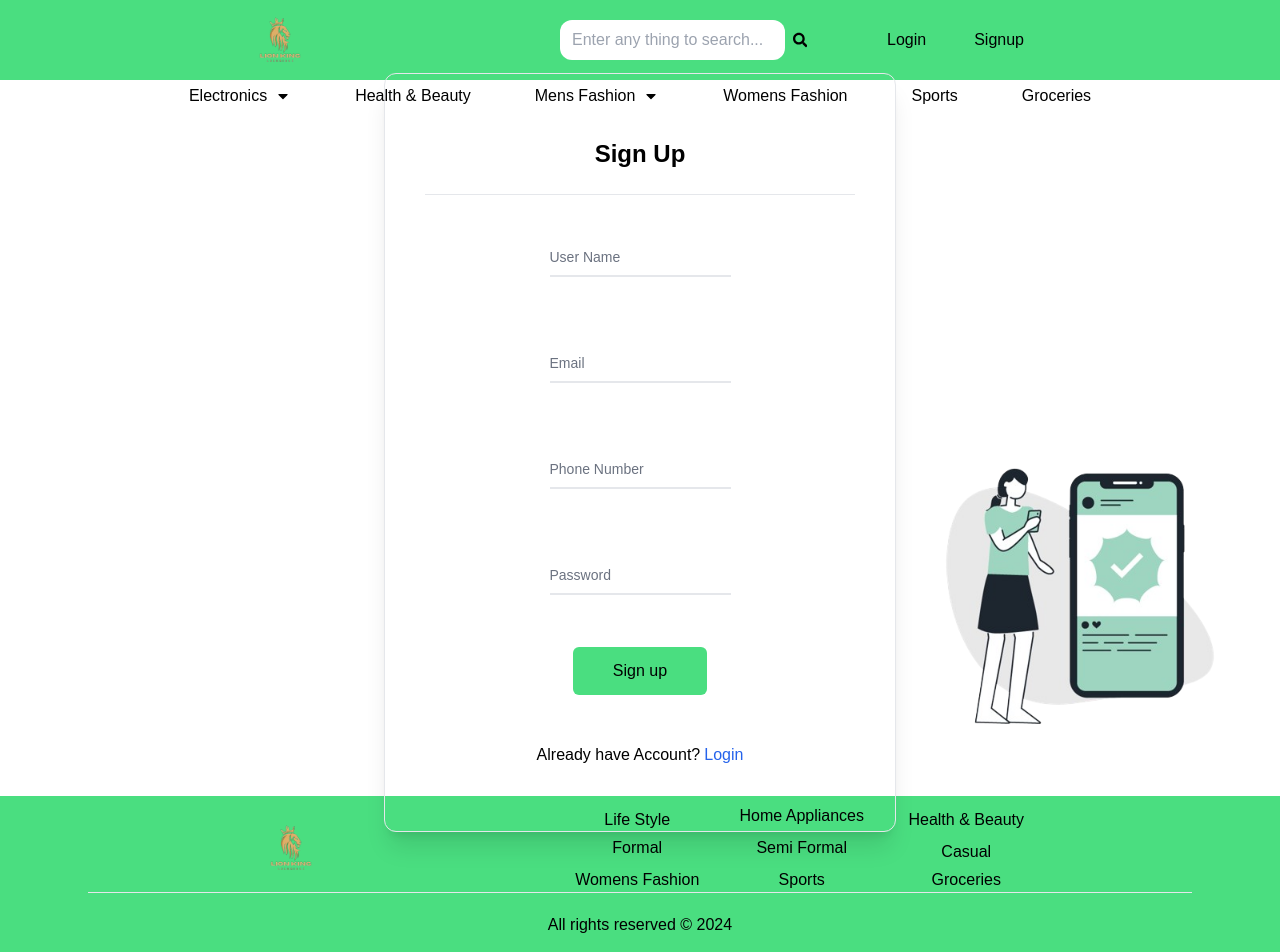
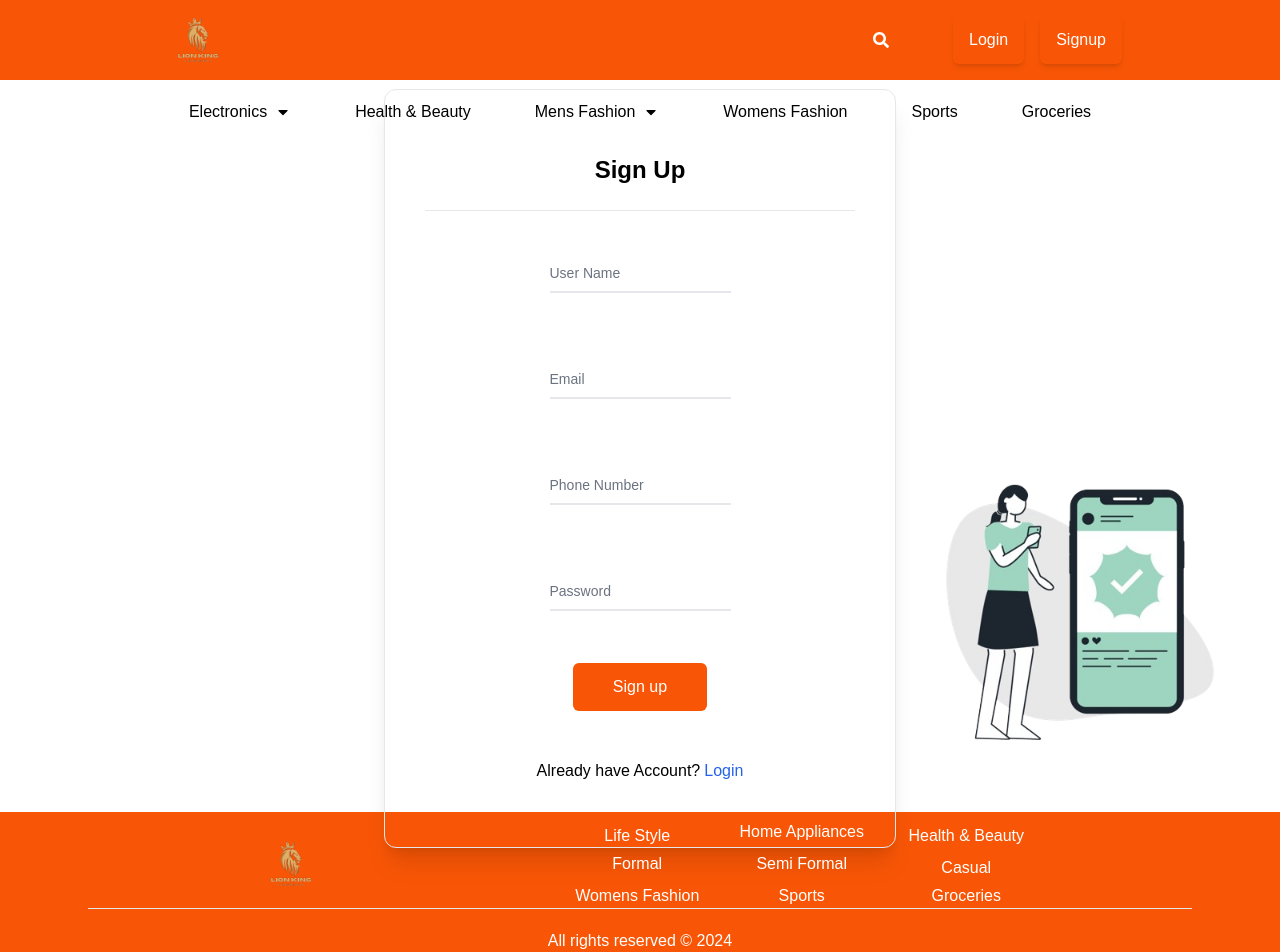
Before and after one commit to Th-Sagar/Ecommerce_next, a Next.js app: page /signup in a window 1280 px wide. Shown: the top 952 px of the page. Built offline with nearby package versions, Linux system fonts and the light colour scheme.

Commit message:
feat:add timmer

```diff
--- a/package.json
+++ b/package.json
@@ -9,9 +9,12 @@
     "lint": "next lint"
   },
   "dependencies": {
+    "@gsap/react": "^2.1.0",
     "axios": "^1.6.8",
+    "gsap": "^3.12.5",
     "next": "14.1.3",
     "react": "^18",
+    "react-countdown": "^2.3.5",
     "react-dom": "^18",
     "react-icons": "^5.0.1",
     "react-slick": "^0.30.2",
--- a/src/app/globals.css
+++ b/src/app/globals.css
@@ -7,6 +7,13 @@
 body {
   font-family: poppins, sans-serif !important;
 
+
+}
+
+*{
+  margin: 0;
+  padding: 0;
+  box-sizing: border-box;
 }
 @media (max-width: 768px) {
   .slick-prev,
--- a/src/app/signup/page.jsx
+++ b/src/app/signup/page.jsx
@@ -23,12 +23,12 @@ const signup = () => {
             <input
               type="text"
               id="UserName"
-              class="block py-2.5 px-0 w-full text-sm text-gray-900 bg-transparent border-0 border-b-2 focus:outline-none focus:ring-0 focus:border-green-400 peer"
+              class="block py-2.5 px-0 w-full text-sm text-gray-900 bg-transparent border-0 border-b-2 focus:outline-none focus:ring-0 focus:border-oranges peer"
               placeholder=" "
             />
             <label
               for="UserName"
-              class="absolute text-sm text-gray-500 duration-300 transform -translate-y-6  top-3 -z-10 origin-[0] peer-focus:start-0 peer-focus:text-green-400 peer-placeholder-shown:scale-100 peer-placeholder-shown:translate-y-0  peer-focus:-translate-y-6 rtl:peer-focus:translate-x-1/4 rtl:peer-focus:left-auto"
+              class="absolute text-sm text-gray-500 duration-300 transform -translate-y-6  top-3 -z-10 origin-[0] peer-focus:start-0 peer-focus:text-oranges peer-placeholder-shown:scale-100 peer-placeholder-shown:translate-y-0  peer-focus:-translate-y-6 rtl:peer-focus:translate-x-1/4 rtl:peer-focus:left-auto"
             >
               User Name
             </label>
@@ -38,12 +38,12 @@ const signup = () => {
             <input
               type="text"
               id="Email"
-              class="block py-2.5 px-0 w-full text-sm text-gray-900 bg-transparent border-0 border-b-2 focus:outline-none focus:ring-0 focus:border-green-400 peer"
+              class="block py-2.5 px-0 w-full text-sm text-gray-900 bg-transparent border-0 border-b-2 focus:outline-none focus:ring-0 focus:border-oranges peer"
               placeholder=" "
             />
             <label
               for="Email"
-              class="absolute text-sm text-gray-500 duration-300 transform -translate-y-6  top-3 -z-10 origin-[0] peer-focus:start-0 peer-focus:text-green-400 peer-placeholder-shown:scale-100 peer-placeholder-shown:translate-y-0  peer-focus:-translate-y-6 rtl:peer-focus:translate-x-1/4 rtl:peer-focus:left-auto"
+              class="absolute text-sm text-gray-500 duration-300 transform -translate-y-6  top-3 -z-10 origin-[0] peer-focus:start-0 peer-focus:text-oranges peer-placeholder-shown:scale-100 peer-placeholder-shown:translate-y-0  peer-focus:-translate-y-6 rtl:peer-focus:translate-x-1/4 rtl:peer-focus:left-auto"
             >
               Email
             </label>
@@ -54,12 +54,12 @@ const signup = () => {
             <input
               type="number"
               id="PhoneNumber"
-              class="block py-2.5 px-0 w-full text-sm text-gray-900 bg-transparent border-0 border-b-2 focus:outline-none focus:ring-0 focus:border-green-400 peer [appearance:textfield] [&::-webkit-outer-spin-button]:appearance-none [&::-webkit-inner-spin-button]:appearance-none"
+              class="block py-2.5 px-0 w-full text-sm text-gray-900 bg-transparent border-0 border-b-2 focus:outline-none focus:ring-0 focus:border-oranges peer [appearance:textfield] [&::-webkit-outer-spin-button]:appearance-none [&::-webkit-inner-spin-button]:appearance-none"
               placeholder=" "
             />
             <label
               for="Phone number"
-              class="absolute text-sm text-gray-500 duration-300 transform -translate-y-6  top-3 -z-10 origin-[0] peer-focus:start-0 peer-focus:text-green-400 peer-placeholder-shown:scale-100 peer-placeholder-shown:translate-y-0  peer-focus:-translate-y-6 rtl:peer-focus:translate-x-1/4 rtl:peer-focus:left-auto"
+              class="absolute text-sm text-gray-500 duration-300 transform -translate-y-6  top-3 -z-10 origin-[0] peer-focus:start-0 peer-focus:text-oranges peer-placeholder-shown:scale-100 peer-placeholder-shown:translate-y-0  peer-focus:-translate-y-6 rtl:peer-focus:translate-x-1/4 rtl:peer-focus:left-auto"
             >
               Phone Number
             </label>
@@ -70,19 +70,19 @@ const signup = () => {
             <input
               type="text"
               id="Password"
-              class="block py-2.5 px-0 w-full text-sm text-gray-900 bg-transparent border-0 border-b-2 focus:outline-none focus:ring-0 focus:border-green-400 peer"
+              class="block py-2.5 px-0 w-full text-sm text-gray-900 bg-transparent border-0 border-b-2 focus:outline-none focus:ring-0 focus:border-oranges peer"
               placeholder=" "
             />
             <label
               for="Password"
-              class="absolute text-sm text-gray-500 duration-300 transform -translate-y-6  top-3 -z-10 origin-[0] peer-focus:start-0 peer-focus:text-green-400 peer-placeholder-shown:scale-100 peer-placeholder-shown:translate-y-0  peer-focus:-translate-y-6 rtl:peer-focus:translate-x-1/4 rtl:peer-focus:left-auto"
+              class="absolute text-sm text-gray-500 duration-300 transform -translate-y-6  top-3 -z-10 origin-[0] peer-focus:start-0 peer-focus:text-oranges peer-placeholder-shown:scale-100 peer-placeholder-shown:translate-y-0  peer-focus:-translate-y-6 rtl:peer-focus:translate-x-1/4 rtl:peer-focus:left-auto"
             >
               Password
             </label>
           </div>
 
           <div className="mt-8">
-            <button className="py-3 px-10  bg-green-400 transition-all duration-500 ease-in hover:text-green-400 hover:bg-white rounded-md">
+            <button className="py-3 px-10  bg-oranges text-white transition-all duration-500 ease-in hover:text-oranges hover:bg-white rounded-md">
               Sign up
             </button>
           </div>
--- a/src/components/Footer.jsx
+++ b/src/components/Footer.jsx
@@ -46,7 +46,7 @@ const Footer = () => {
   }, []);
   return (
     <>
-      <section className="bg-green-400 text-center p-2 ">
+      <section className="bg-oranges text-white text-center p-2 ">
         <div className="flex justify-evenly items-center">
           <Link href={"/"}>
             <Image src="/logo.png" alt="logo" width={80} height={80} />
@@ -56,7 +56,7 @@ const Footer = () => {
             <li onClick={closeSideBar}>
               <Link
                 href={"/LifeStyle"}
-                className={`${pathname === "/LifeStyle" ? "text-red-500" : ""}`}
+                className={`${pathname === "/LifeStyle" ? "text-red-300" : ""}`}
               >
                 Life Style
               </Link>
@@ -66,7 +66,7 @@ const Footer = () => {
               <Link
                 href={"/HomeAppliances"}
                 className={`${
-                  pathname === "/HomeAppliances" ? "text-red-500" : ""
+                  pathname === "/HomeAppliances" ? "text-red-300" : ""
                 }`}
               >
                 Home Appliances
@@ -77,7 +77,7 @@ const Footer = () => {
               <Link
                 href={"/HealthBeauty"}
                 className={`${
-                  pathname === "/HealthBeauty" ? "text-red-500" : ""
+                  pathname === "/HealthBeauty" ? "text-red-300" : ""
                 }`}
               >
                 Health & Beauty
@@ -87,7 +87,7 @@ const Footer = () => {
             <li onClick={closeSideBar} className="mb-2">
               <Link
                 href={"/Formal"}
-                className={`${pathname === "/Formal" ? "text-red-500" : ""}`}
+                className={`${pathname === "/Formal" ? "text-red-300" : ""}`}
               >
                 Formal
               </Link>
@@ -97,7 +97,7 @@ const Footer = () => {
               <Link
                 href={"/SemiFormal"}
                 className={`${
-                  pathname === "/SemiFormal" ? "text-red-500" : ""
+                  pathname === "/SemiFormal" ? "text-red-300" : ""
                 }`}
               >
                 Semi Formal
@@ -107,7 +107,7 @@ const Footer = () => {
             <li onClick={closeSideBar}>
               <Link
                 href={"/Casual"}
-                className={`${pathname === "/Casual" ? "text-red-500" : ""}`}
+                className={`${pathname === "/Casual" ? "text-red-300" : ""}`}
               >
                 Casual
               </Link>
@@ -117,7 +117,7 @@ const Footer = () => {
               <Link
                 href={"/WomensFashion"}
                 className={`${
-                  pathname === "/WomensFashion" ? "text-red-500" : ""
+                  pathname === "/WomensFashion" ? "text-red-300" : ""
                 }`}
               >
                 Womens Fashion
@@ -126,7 +126,7 @@ const Footer = () => {
             <li onClick={closeSideBar}>
               <Link
                 href={"/Sports"}
-                className={`${pathname === "/Sports" ? "text-red-500" : ""}`}
+                className={`${pathname === "/Sports" ? "text-red-300" : ""}`}
               >
                 Sports
               </Link>
@@ -134,7 +134,7 @@ const Footer = () => {
             <li onClick={closeSideBar}>
               <Link
                 href={"/Groceries"}
-                className={`${pathname === "/Groceries" ? "text-red-500" : ""}`}
+                className={`${pathname === "/Groceries" ? "text-red-300" : ""}`}
               >
                 Groceries
               </Link>
--- a/src/components/Navbar.jsx
+++ b/src/components/Navbar.jsx
@@ -1,19 +1,37 @@
 "use client";
+import { useGSAP } from "@gsap/react";
+import gsap from "gsap";
 import Image from "next/image";
 import Link from "next/link";
-import React from "react";
+import React, { useState } from "react";
 import { FaSearch } from "react-icons/fa";
 
 const Navbar = () => {
+  const handleShow = () => {
+    gsap.to("#hideSearch", {
+      opacity: 0,
+      duration:0.1,
+      ease: "power4.out",
+    });
+    gsap.to("#searchitem", {
+      opacity: 1,
+      delay:0.3,
+      ease: "power4.out",
+    });
+  };
+
   return (
     <>
-      <section className="bg-green-400 ">
-        <nav className="flex items-center sm:justify-evenly gap-2 sm:gap-0">
+      <section className="bg-oranges text-white">
+        <nav className="flex items-center sm:justify-around gap-2 sm:gap-0">
           <Link href={"/"}>
-            <Image src="/logo.png"  alt="logo" width={80} height={80} />
+            <Image src="/logo.png" alt="logo" width={80} height={80} />
           </Link>
-          <ul className="flex gap-2 sm:gap-16">
-            <div className="flex justify-center items-center">
+          <ul className="flex gap-2 sm:gap-16 justify-center items-center">
+            <div
+              id="searchitem"
+              className="flex justify-center opacity-0  items-center  "
+            >
               <input
                 type="text"
                 className="rounded-xl py-2 pl-3 w-full outline-none p-1 "
@@ -25,17 +43,23 @@ const Navbar = () => {
               />
             </div>
 
+            <div onClick={handleShow}>
+              <FaSearch
+                id="hideSearch"
+                className="ml-2   hover:scale-105 transition-all duration-200 ease-in"
+                size={16}
+              />
+            </div>
+
             <div className="flex gap-1 sm:gap-4">
-              <button className=" py-3 px-4 hover:text-white hover:shadow-inner transition-all duration-500 ease-in  rounded-md hover:bg-green-600 ">
+              <button className=" py-3 px-4 shadow-md hover:shadow-inner transition-all duration-500 ease-in  rounded-md  ">
                 <Link href={"/login"}>Login</Link>
               </button>
 
-              <button className="py-3 px-4 hover:text-white hover:shadow-inner transition-all hover:bg-green-600 duration-500 ease-in  rounded-md  ">
+              <button className="py-3 px-4 shadow-md hover:shadow-inner transition-all  duration-500 ease-in  rounded-md  ">
                 <Link href={"/signup"}>Signup</Link>
               </button>
             </div>
-
-
           </ul>
         </nav>
       </section>
--- a/src/components/SideBar.jsx
+++ b/src/components/SideBar.jsx
@@ -48,7 +48,7 @@ const SideBar = () => {
     <>
       <section
         id="sidebar"
-        className="hidden sm:flex max-w-screen-2xl  justify-center items-center relative mt-1"
+        className="hidden sm:flex max-w-screen-2xl  justify-center items-center relative mt-5 "
       >
         <ul className="flex gap-16 justify-center items-center">
           <li>
@@ -57,7 +57,7 @@ const SideBar = () => {
                 onClick={showElectronics}
                 className={`${
                   pathname === "/HomeAppliances" || pathname === "/LifeStyle"
-                    ? "text-red-500"
+                    ? "text-red-300"
                     : ""
                 }`}
               >
@@ -72,7 +72,7 @@ const SideBar = () => {
                   <Link
                     href={"/HomeAppliances"}
                     className={`${
-                      pathname === "/HomeAppliances" ? "text-red-500" : ""
+                      pathname === "/HomeAppliances" ? "text-red-300" : ""
                     }`}
                   >
                     Home Appliances
@@ -83,7 +83,7 @@ const SideBar = () => {
                   <Link
                     href={"/LifeStyle"}
                     className={`${
-                      pathname === "/LifeStyle" ? "text-red-500" : ""
+                      pathname === "/LifeStyle" ? "text-red-300" : ""
                     }`}
                   >
                     Life Style
@@ -96,7 +96,7 @@ const SideBar = () => {
             <Link
               href={"/HealthBeauty"}
               className={`${
-                pathname === "/HealthBeauty" ? "text-red-500" : ""
+                pathname === "/HealthBeauty" ? "text-red-300" : ""
               }`}
             >
               Health & Beauty
@@ -111,7 +111,7 @@ const SideBar = () => {
                   pathname === "/Formal" ||
                   pathname === "/SemiFormal" ||
                   pathname === "/Casual"
-                    ? "text-red-500"
+                    ? "text-red-300"
                     : ""
                 }`}
               >
@@ -127,7 +127,7 @@ const SideBar = () => {
                   <Link
                     href={"/Formal"}
                     className={`${
-                      pathname === "/Formal" ? "text-red-500" : ""
+                      pathname === "/Formal" ? "text-red-300" : ""
                     }`}
                   >
                     Formal
@@ -137,7 +137,7 @@ const SideBar = () => {
                   <Link
                     href={"/SemiFormal"}
                     className={`${
-                      pathname === "/SemiFormal" ? "text-red-500" : ""
+                      pathname === "/SemiFormal" ? "text-red-300" : ""
                     }`}
                   >
                     Semi Formal
@@ -147,7 +147,7 @@ const SideBar = () => {
                   <Link
                     href={"/Casual"}
                     className={`${
-                      pathname === "/Casual" ? "text-red-500" : ""
+                      pathname === "/Casual" ? "text-red-300" : ""
                     }`}
                   >
                     Casual
@@ -161,7 +161,7 @@ const SideBar = () => {
             <Link
               href={"/WomensFashion"}
               className={`${
-                pathname === "/WomensFashion" ? "text-red-500" : ""
+                pathname === "/WomensFashion" ? "text-red-300" : ""
               }`}
             >
               Womens Fashion
@@ -170,7 +170,7 @@ const SideBar = () => {
           <li onClick={closeSideBar}>
             <Link
               href={"/Sports"}
-              className={`${pathname === "/Sports" ? "text-red-500" : ""}`}
+              className={`${pathname === "/Sports" ? "text-red-300" : ""}`}
             >
               Sports
             </Link>
@@ -178,7 +178,7 @@ const SideBar = () => {
           <li onClick={closeSideBar}>
             <Link
               href={"/Groceries"}
-              className={`${pathname === "/Groceries" ? "text-red-500" : ""}`}
+              className={`${pathname === "/Groceries" ? "text-red-300" : ""}`}
             >
               Groceries
             </Link>
```
Also changed, not shown: src/app/login/page.jsx (+5 -5 lines), src/app/page.jsx (+7 -7 lines), src/components/Banner/SliderBanner.jsx (+4 -4 lines), src/components/Banner/Timmer.jsx (added, +16 -0 lines), tailwind.config.js (+5 -4 lines), 1 other file (tests, documents, lock files or other folders).
